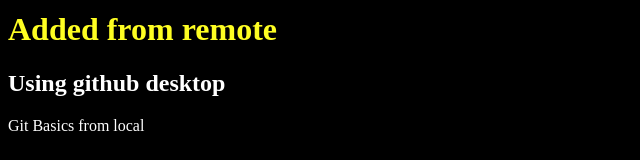
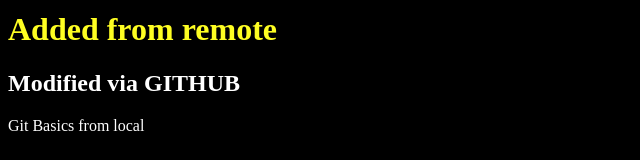
Before and after one commit to ramccp/git-intro, a plain HTML site: page index.html in a window 1280 px wide. Shown: the part 144-304 px from the top of the page, without its empty margins (0-640 px from the left). Drawn offline with Linux system fonts and the light colour scheme.

Commit message:
Update index.html

```diff
--- a/index.html
+++ b/index.html
@@ -14,7 +14,7 @@
     </ul>
     <div>
         <h1 class="yellow">Added from remote</h1>
-        <h2>Using github desktop</h2>
+        <h2>Modified via GITHUB</h2>
     </div>
     <footer>Git Basics from local</footer>
 </body>
```
